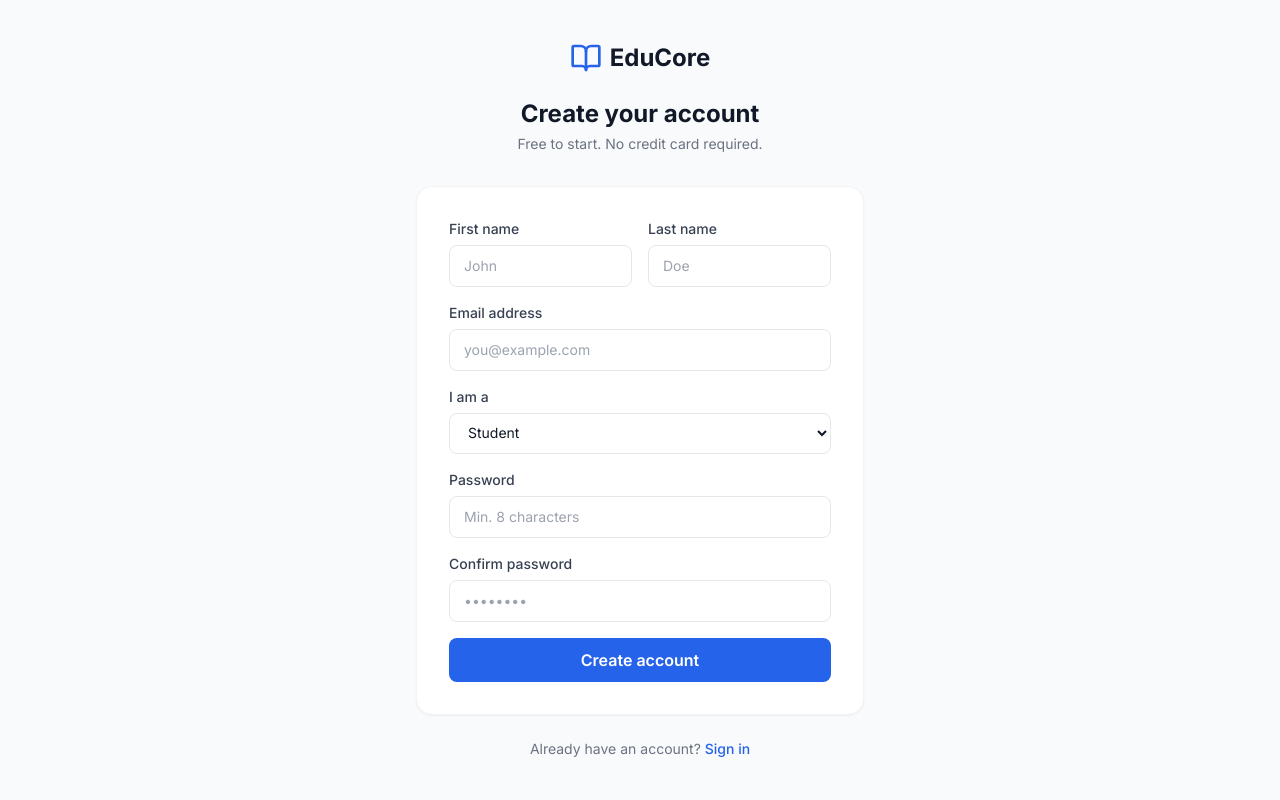
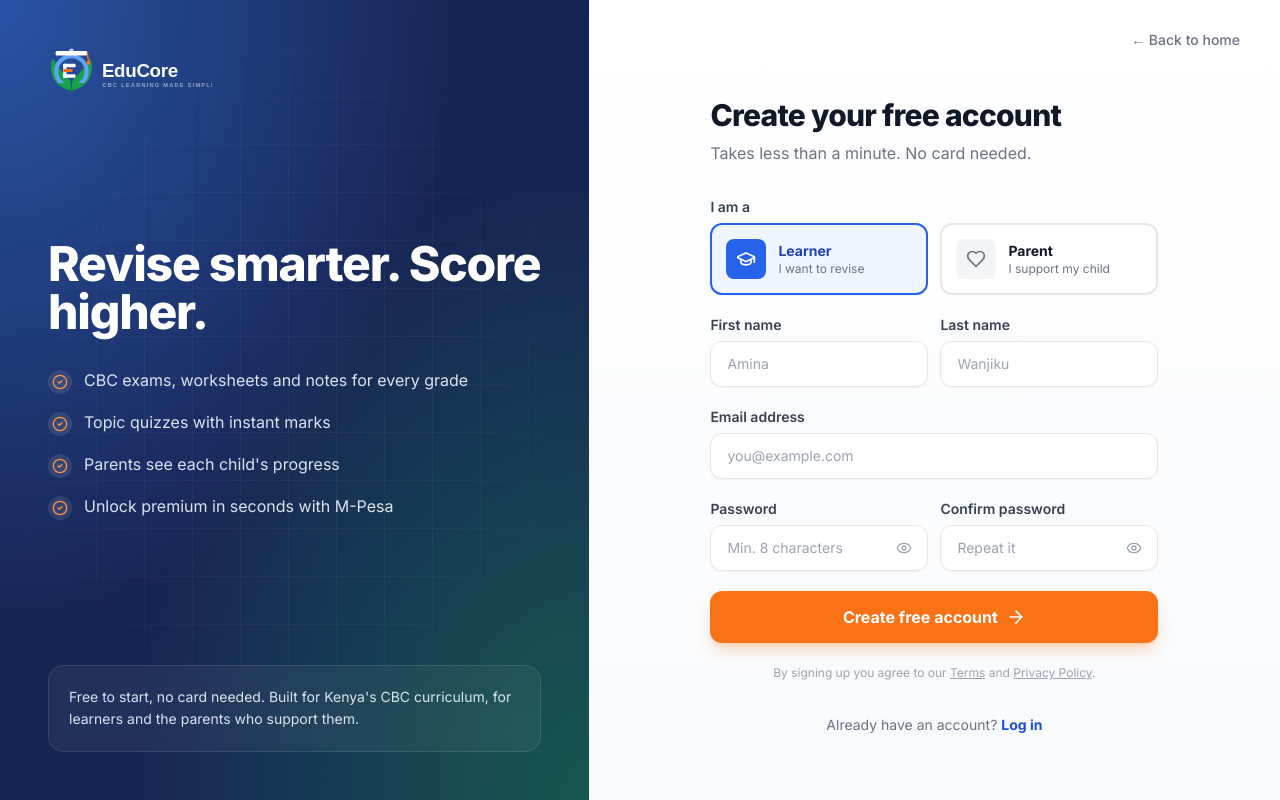
Before and after one commit to Engisabokenock/EduCore, a Next.js app in the folder frontend/: page /register in a window 1280 px wide. Built offline with nearby package versions, Linux system fonts and the light colour scheme; no server answers.

Commit message:
chore: push latest updates to main

```diff
--- a/frontend/src/app/login/page.tsx
+++ b/frontend/src/app/login/page.tsx
@@ -7,11 +7,13 @@ import { useForm } from "react-hook-form";
 import { zodResolver } from "@hookform/resolvers/zod";
 import { z } from "zod";
 import { toast } from "sonner";
-import { BookOpen, Loader2 } from "lucide-react";
+import { ArrowRight, Loader2 } from "lucide-react";
 import { authService } from "@/services/api-service";
 import { getApiErrorMessage } from "@/lib/api";
 import { useAuthStore } from "@/store/auth";
 import { safeRedirect } from "@/lib/portal";
+import { AuthShell, FieldError, authButton, authInput, authLabel } from "@/components/auth/AuthShell";
+import { PasswordInput } from "@/components/auth/PasswordInput";
 
 const schema = z.object({
   email: z.string().email("Enter a valid email"),
@@ -46,72 +48,54 @@ export default function LoginPage() {
   };
 
   return (
-    <div className="min-h-screen bg-gray-50 flex items-center justify-center p-4">
-      <div className="w-full max-w-md">
-        <div className="text-center mb-8">
-          <Link href="/" className="inline-flex items-center gap-2 mb-6">
-            <BookOpen className="h-8 w-8 text-primary-600" />
-            <span className="text-2xl font-bold text-gray-900">EduCore</span>
+    <AuthShell
+      title="Welcome back"
+      subtitle="Log in to your learner or parent account."
+      panelTitle="Good to see you again."
+      footer={
+        <>
+          New to EduCore?{" "}
+          <Link href="/register" className="font-bold text-primary-700 hover:underline">
+            Create a free account
           </Link>
-          <h1 className="text-2xl font-bold text-gray-900">Welcome back</h1>
-          <p className="text-gray-500 mt-1 text-sm">Log in to your student or parent account</p>
-        </div>
-
-        <div className="bg-white rounded-2xl shadow-sm border border-gray-100 p-8">
-          <form onSubmit={handleSubmit(onSubmit)} className="space-y-5">
+        </>
+      }
+    >
+      <form onSubmit={handleSubmit(onSubmit)} className="space-y-5" noValidate>
         <div>
-              <label className="block text-sm font-medium text-gray-700 mb-1.5">
+          <label htmlFor="email" className={authLabel}>
             Email address
           </label>
           <input
+            id="email"
             {...register("email")}
             type="email"
             autoComplete="email"
-                className="w-full border border-gray-200 rounded-lg px-3.5 py-2.5 text-sm outline-none focus:ring-2 focus:ring-primary-500 focus:border-transparent"
+            className={authInput}
             placeholder="you@example.com"
           />
-              {errors.email && (
-                <p className="text-red-500 text-xs mt-1">{errors.email.message}</p>
-              )}
+          <FieldError message={errors.email?.message} />
         </div>
 
         <div>
-              <div className="flex items-center justify-between mb-1.5">
-                <label className="block text-sm font-medium text-gray-700">Password</label>
-                <Link href="/forgot-password" className="text-xs text-primary-600 hover:underline">
+          <div className="mb-1.5 flex items-center justify-between">
+            <label htmlFor="password" className="text-sm font-semibold text-gray-700">
+              Password
+            </label>
+            <Link href="/forgot-password" className="text-xs font-semibold text-primary-700 hover:underline">
               Forgot password?
             </Link>
           </div>
-              <input
-                {...register("password")}
-                type="password"
-                autoComplete="current-password"
-                className="w-full border border-gray-200 rounded-lg px-3.5 py-2.5 text-sm outline-none focus:ring-2 focus:ring-primary-500 focus:border-transparent"
-                placeholder="••••••••"
-              />
-              {errors.password && (
-                <p className="text-red-500 text-xs mt-1">{errors.password.message}</p>
-              )}
+          <PasswordInput id="password" {...register("password")} autoComplete="current-password" placeholder="Your password" />
+          <FieldError message={errors.password?.message} />
         </div>
 
-            <button
-              type="submit"
-              disabled={loading}
-              className="w-full bg-primary-600 hover:bg-primary-700 disabled:opacity-60 text-white font-semibold py-2.5 rounded-lg transition-colors flex items-center justify-center gap-2"
-            >
-              {loading && <Loader2 className="h-4 w-4 animate-spin" />}
-              {loading ? "Signing in..." : "Sign in"}
+        <button type="submit" disabled={loading} className={authButton}>
+          {loading ? <Loader2 className="h-5 w-5 animate-spin" /> : null}
+          {loading ? "Signing in..." : "Log in"}
+          {!loading && <ArrowRight className="h-5 w-5" />}
         </button>
       </form>
-        </div>
-
-        <p className="text-center text-sm text-gray-500 mt-6">
-          Don&apos;t have an account?{" "}
-          <Link href="/register" className="text-primary-600 font-medium hover:underline">
-            Sign up free
-          </Link>
-        </p>
-      </div>
-    </div>
+    </AuthShell>
   );
 }
--- a/frontend/src/app/register/page.tsx
+++ b/frontend/src/app/register/page.tsx
@@ -7,12 +7,15 @@ import { useForm } from "react-hook-form";
 import { zodResolver } from "@hookform/resolvers/zod";
 import { z } from "zod";
 import { toast } from "sonner";
-import { BookOpen, Loader2 } from "lucide-react";
+import { ArrowRight, GraduationCap, Heart, Loader2 } from "lucide-react";
 import { authService } from "@/services/api-service";
 import { getApiErrorMessage } from "@/lib/api";
 import { useAuthStore } from "@/store/auth";
+import { AuthShell, FieldError, authButton, authInput, authLabel } from "@/components/auth/AuthShell";
+import { PasswordInput } from "@/components/auth/PasswordInput";
 
-const schema = z.object({
+const schema = z
+  .object({
     first_name: z.string().min(2, "First name is required"),
     last_name: z.string().min(2, "Last name is required"),
     email: z.string().email("Enter a valid email"),
@@ -20,12 +23,18 @@ const schema = z.object({
     role: z.enum(["student", "parent"]),
     password: z.string().min(8, "Password must be at least 8 characters"),
     password_confirm: z.string(),
-}).refine((d) => d.password === d.password_confirm, {
+  })
+  .refine((d) => d.password === d.password_confirm, {
     message: "Passwords do not match",
     path: ["password_confirm"],
   });
 
 type FormData = z.infer<typeof schema>;
+
+const ROLES = [
+  { value: "student", label: "Learner", hint: "I want to revise", icon: GraduationCap },
+  { value: "parent", label: "Parent", hint: "I support my child", icon: Heart },
+] as const;
 
 export default function RegisterPage() {
   const router = useRouter();
@@ -35,11 +44,13 @@ export default function RegisterPage() {
   const {
     register,
     handleSubmit,
+    watch,
     formState: { errors },
   } = useForm<FormData>({
     resolver: zodResolver(schema),
     defaultValues: { role: "student" },
   });
+  const role = watch("role");
 
   const onSubmit = async (data: FormData) => {
     setLoading(true);
@@ -58,102 +69,109 @@ export default function RegisterPage() {
   };
 
   return (
-    <div className="min-h-screen bg-gray-50 flex items-center justify-center p-4">
-      <div className="w-full max-w-md">
-        <div className="text-center mb-8">
-          <Link href="/" className="inline-flex items-center gap-2 mb-6">
-            <BookOpen className="h-8 w-8 text-primary-600" />
-            <span className="text-2xl font-bold text-gray-900">EduCore</span>
+    <AuthShell
+      title="Create your free account"
+      subtitle="Takes less than a minute. No card needed."
+      footer={
+        <>
+          Already have an account?{" "}
+          <Link href="/login" className="font-bold text-primary-700 hover:underline">
+            Log in
           </Link>
-          <h1 className="text-2xl font-bold text-gray-900">Create your account</h1>
-          <p className="text-gray-500 mt-1 text-sm">Free to start. No credit card required.</p>
+        </>
+      }
+    >
+      <form onSubmit={handleSubmit(onSubmit)} className="space-y-5" noValidate>
+        <fieldset>
+          <legend className={authLabel}>I am a</legend>
+          <div className="grid grid-cols-2 gap-3">
+            {ROLES.map(({ value, label, hint, icon: Icon }) => {
+              const active = role === value;
+              return (
+                <label
+                  key={value}
+                  className={`flex cursor-pointer items-center gap-3 rounded-xl border-2 p-3.5 transition ${
+                    active ? "border-primary-600 bg-primary-50 shadow-sm" : "border-gray-200 bg-white hover:border-gray-300"
+                  }`}
+                >
+                  <input type="radio" value={value} {...register("role")} className="sr-only" />
+                  <span
+                    className={`flex h-10 w-10 shrink-0 items-center justify-center rounded-lg ${
+                      active ? "bg-primary-600 text-white" : "bg-gray-100 text-gray-500"
+                    }`}
+                  >
+                    <Icon className="h-5 w-5" />
+                  </span>
+                  <span>
+                    <span className={`block text-sm font-bold ${active ? "text-primary-800" : "text-gray-900"}`}>{label}</span>
+                    <span className="block text-xs text-gray-500">{hint}</span>
+                  </span>
+                </label>
+              );
+            })}
           </div>
+        </fieldset>
 
-        <div className="bg-white rounded-2xl shadow-sm border border-gray-100 p-8">
-          <form onSubmit={handleSubmit(onSubmit)} className="space-y-4">
-            <div className="grid grid-cols-2 gap-4">
+        <div className="grid grid-cols-2 gap-3">
           <div>
-                <label className="block text-sm font-medium text-gray-700 mb-1.5">First name</label>
-                <input
-                  {...register("first_name")}
-                  className="w-full border border-gray-200 rounded-lg px-3.5 py-2.5 text-sm outline-none focus:ring-2 focus:ring-primary-500 focus:border-transparent"
-                  placeholder="John"
-                />
-                {errors.first_name && <p className="text-red-500 text-xs mt-1">{errors.first_name.message}</p>}
+            <label htmlFor="first_name" className={authLabel}>
+              First name
+            </label>
+            <input id="first_name" {...register("first_name")} autoComplete="given-name" className={authInput} placeholder="Amina" />
+            <FieldError message={errors.first_name?.message} />
           </div>
           <div>
-                <label className="block text-sm font-medium text-gray-700 mb-1.5">Last name</label>
-                <input
-                  {...register("last_name")}
-                  className="w-full border border-gray-200 rounded-lg px-3.5 py-2.5 text-sm outline-none focus:ring-2 focus:ring-primary-500 focus:border-transparent"
-                  placeholder="Doe"
-                />
-                {errors.last_name && <p className="text-red-500 text-xs mt-1">{errors.last_name.message}</p>}
+            <label htmlFor="last_name" className={authLabel}>
+              Last name
+            </label>
+            <input id="last_name" {...register("last_name")} autoComplete="family-name" className={authInput} placeholder="Wanjiku" />
+            <FieldError message={errors.last_name?.message} />
           </div>
         </div>
 
         <div>
-              <label className="block text-sm font-medium text-gray-700 mb-1.5">Email address</label>
-              <input
-                {...register("email")}
-                type="email"
-                className="w-full border border-gray-200 rounded-lg px-3.5 py-2.5 text-sm outline-none focus:ring-2 focus:ring-primary-500 focus:border-transparent"
-                placeholder="you@example.com"
-              />
-              {errors.email && <p className="text-red-500 text-xs mt-1">{errors.email.message}</p>}
+          <label htmlFor="email" className={authLabel}>
+            Email address
+          </label>
+          <input id="email" {...register("email")} type="email" autoComplete="email" className={authInput} placeholder="you@example.com" />
+          <FieldError message={errors.email?.message} />
         </div>
 
+        <div className="grid gap-5 sm:grid-cols-2 sm:gap-3">
           <div>
-              <label className="block text-sm font-medium text-gray-700 mb-1.5">I am a</label>
-              <select
-                {...register("role")}
-                className="w-full border border-gray-200 rounded-lg px-3.5 py-2.5 text-sm outline-none focus:ring-2 focus:ring-primary-500 focus:border-transparent bg-white"
-              >
-                <option value="student">Student</option>
-                <option value="parent">Parent</option>
-              </select>
+            <label htmlFor="password" className={authLabel}>
+              Password
+            </label>
+            <PasswordInput id="password" {...register("password")} autoComplete="new-password" placeholder="Min. 8 characters" />
+            <FieldError message={errors.password?.message} />
+          </div>
+          <div>
+            <label htmlFor="password_confirm" className={authLabel}>
+              Confirm password
+            </label>
+            <PasswordInput id="password_confirm" {...register("password_confirm")} autoComplete="new-password" placeholder="Repeat it" />
+            <FieldError message={errors.password_confirm?.message} />
+          </div>
         </div>
 
-            <div>
-              <label className="block text-sm font-medium text-gray-700 mb-1.5">Password</label>
-              <input
-                {...register("password")}
-                type="password"
-                className="w-full border border-gray-200 rounded-lg px-3.5 py-2.5 text-sm outline-none focus:ring-2 focus:ring-primary-500 focus:border-transparent"
-                placeholder="Min. 8 characters"
-              />
-              {errors.password && <p className="text-red-500 text-xs mt-1">{errors.password.message}</p>}
-            </div>
+        <button type="submit" disabled={loading} className={authButton}>
+          {loading ? <Loader2 className="h-5 w-5 animate-spin" /> : null}
+          {loading ? "Creating account..." : "Create free account"}
+          {!loading && <ArrowRight className="h-5 w-5" />}
+        </button>
 
-            <div>
-              <label className="block text-sm font-medium text-gray-700 mb-1.5">Confirm password</label>
-              <input
-                {...register("password_confirm")}
-                type="password"
-                className="w-full border border-gray-200 rounded-lg px-3.5 py-2.5 text-sm outline-none focus:ring-2 focus:ring-primary-500 focus:border-transparent"
-                placeholder="••••••••"
-              />
-              {errors.password_confirm && <p className="text-red-500 text-xs mt-1">{errors.password_confirm.message}</p>}
-            </div>
-
-            <button
-              type="submit"
-              disabled={loading}
-              className="w-full bg-primary-600 hover:bg-primary-700 disabled:opacity-60 text-white font-semibold py-2.5 rounded-lg transition-colors flex items-center justify-center gap-2 mt-2"
-            >
-              {loading && <Loader2 className="h-4 w-4 animate-spin" />}
-              {loading ? "Creating account..." : "Create account"}
-            </button>
+        <p className="text-center text-xs leading-relaxed text-gray-400">
+          By signing up you agree to our{" "}
+          <Link href="/terms" className="underline hover:text-gray-600">
+            Terms
+          </Link>{" "}
+          and{" "}
+          <Link href="/privacy" className="underline hover:text-gray-600">
+            Privacy Policy
+          </Link>
+          .
+        </p>
       </form>
-        </div>
-
-        <p className="text-center text-sm text-gray-500 mt-6">
-          Already have an account?{" "}
-          <Link href="/login" className="text-primary-600 font-medium hover:underline">
-            Sign in
-          </Link>
-        </p>
-      </div>
-    </div>
+    </AuthShell>
   );
 }
--- /dev/null
+++ b/frontend/src/components/auth/AuthShell.tsx
@@ -0,0 +1,105 @@
+import Image from "next/image";
+import Link from "next/link";
+import type { ReactNode } from "react";
+import { CheckCircle2 } from "lucide-react";
+
+const DEFAULT_POINTS = [
+  "CBC exams, worksheets and notes for every grade",
+  "Topic quizzes with instant marks",
+  "Parents see each child's progress",
+  "Unlock premium in seconds with M-Pesa",
+];
+
+/**
+ * Split-screen layout for the learner sign-in and sign-up pages: brand panel on the
+ * left (desktop), form on the right. The logo is always visible on every screen size.
+ */
+export function AuthShell({
+  title,
+  subtitle,
+  children,
+  footer,
+  panelTitle = "Revise smarter. Score higher.",
+  points = DEFAULT_POINTS,
+}: {
+  title: string;
+  subtitle?: string;
+  children: ReactNode;
+  footer?: ReactNode;
+  panelTitle?: string;
+  points?: string[];
+}) {
+  return (
+    <div className="flex min-h-screen bg-white">
+      {/* Brand panel */}
+      <aside className="relative hidden w-[46%] max-w-[640px] flex-col justify-between overflow-hidden bg-primary-950 p-12 text-white lg:flex">
+        <div className="absolute inset-0 bg-[radial-gradient(ellipse_at_top_left,rgba(59,130,246,0.5),transparent_55%),radial-gradient(ellipse_at_bottom_right,rgba(22,163,74,0.4),transparent_55%)]" />
+        <div className="absolute inset-0 bg-[linear-gradient(rgba(255,255,255,0.04)_1px,transparent_1px),linear-gradient(90deg,rgba(255,255,255,0.04)_1px,transparent_1px)] bg-[size:48px_48px] [mask-image:radial-gradient(ellipse_at_center,black_35%,transparent_75%)]" />
+
+        <Link href="/" aria-label="EduCore home" className="relative">
+          <Image src="/logos/educore-logo-white.svg" alt="EduCore" width={190} height={56} priority className="h-12 w-auto" />
+        </Link>
+
+        <div className="relative">
+          <h2 className="text-4xl font-extrabold leading-tight tracking-tight xl:text-5xl">{panelTitle}</h2>
+          <ul className="mt-8 space-y-4">
+            {points.map((p) => (
+              <li key={p} className="flex items-start gap-3 text-base text-blue-50/90">
+                <span className="mt-0.5 flex h-6 w-6 shrink-0 items-center justify-center rounded-full bg-white/10">
+                  <CheckCircle2 className="h-4 w-4 text-accent-400" />
+                </span>
+                {p}
+              </li>
+            ))}
+          </ul>
+        </div>
+
+        <div className="relative rounded-2xl border border-white/10 bg-white/5 p-5 backdrop-blur">
+          <p className="text-sm leading-relaxed text-blue-50/90">
+            Free to start, no card needed. Built for Kenya&apos;s CBC curriculum, for learners and the parents who
+            support them.
+          </p>
+        </div>
+      </aside>
+
+      {/* Form */}
+      <main className="flex flex-1 flex-col bg-gradient-to-b from-white to-background">
+        <div className="flex items-center justify-between px-6 py-5 sm:px-10">
+          <Link href="/" aria-label="EduCore home" className="lg:invisible">
+            <Image src="/logos/educore-logo.svg" alt="EduCore" width={160} height={47} priority className="h-10 w-auto" />
+          </Link>
+          <Link href="/" className="text-sm font-medium text-gray-500 hover:text-primary-800">
+            ← Back to home
+          </Link>
+        </div>
+
+        <div className="flex flex-1 items-center justify-center px-6 pb-12 sm:px-10">
+          <div className="w-full max-w-md">
+            <h1 className="text-3xl font-extrabold tracking-tight text-gray-900">{title}</h1>
+            {subtitle && <p className="mt-2 text-gray-500">{subtitle}</p>}
+            <div className="mt-8">{children}</div>
+            {footer && <div className="mt-8 text-center text-sm text-gray-500">{footer}</div>}
+          </div>
+        </div>
+      </main>
+    </div>
+  );
+}
+
+/** Shared input styling for the auth forms. */
+export const authInput =
+  "w-full rounded-xl border border-gray-200 bg-white px-4 py-3 text-sm text-gray-900 shadow-sm outline-none transition placeholder:text-gray-400 focus:border-primary-500 focus:ring-4 focus:ring-primary-100";
+
+export const authLabel = "mb-1.5 block text-sm font-semibold text-gray-700";
+
+export const authButton =
+  "flex w-full items-center justify-center gap-2 rounded-xl bg-accent-500 py-3.5 text-base font-bold text-white shadow-lg shadow-accent-500/25 transition-all hover:-translate-y-px hover:bg-accent-600 disabled:translate-y-0 disabled:opacity-60";
+
+export function FieldError({ message }: { message?: string }) {
+  if (!message) return null;
+  return (
+    <p role="alert" className="mt-1.5 text-xs font-medium text-red-600">
+      {message}
+    </p>
+  );
+}
--- /dev/null
+++ b/frontend/src/components/auth/PasswordInput.tsx
@@ -0,0 +1,25 @@
+"use client";
+
+import { forwardRef, useState, type InputHTMLAttributes } from "react";
+import { Eye, EyeOff } from "lucide-react";
+import { authInput } from "./AuthShell";
+
+/** Password field with a show/hide toggle. Works with react-hook-form's register(). */
+export const PasswordInput = forwardRef<HTMLInputElement, Omit<InputHTMLAttributes<HTMLInputElement>, "type">>(
+  function PasswordInput({ className, ...props }, ref) {
+    const [visible, setVisible] = useState(false);
+    return (
+      <div className="relative">
+        <input ref={ref} type={visible ? "text" : "password"} className={`${authInput} pr-12 ${className ?? ""}`} {...props} />
+        <button
+          type="button"
+          onClick={() => setVisible((v) => !v)}
+          aria-label={visible ? "Hide password" : "Show password"}
+          className="absolute inset-y-0 right-0 flex w-12 items-center justify-center text-gray-400 hover:text-gray-700"
+        >
+          {visible ? <EyeOff className="h-4 w-4" /> : <Eye className="h-4 w-4" />}
+        </button>
+      </div>
+    );
+  },
+);
```
Also changed, not shown: frontend/src/components/layout/PublicShell.tsx (+11 -6 lines). Lines whose indentation alone changed are shown as unchanged.
